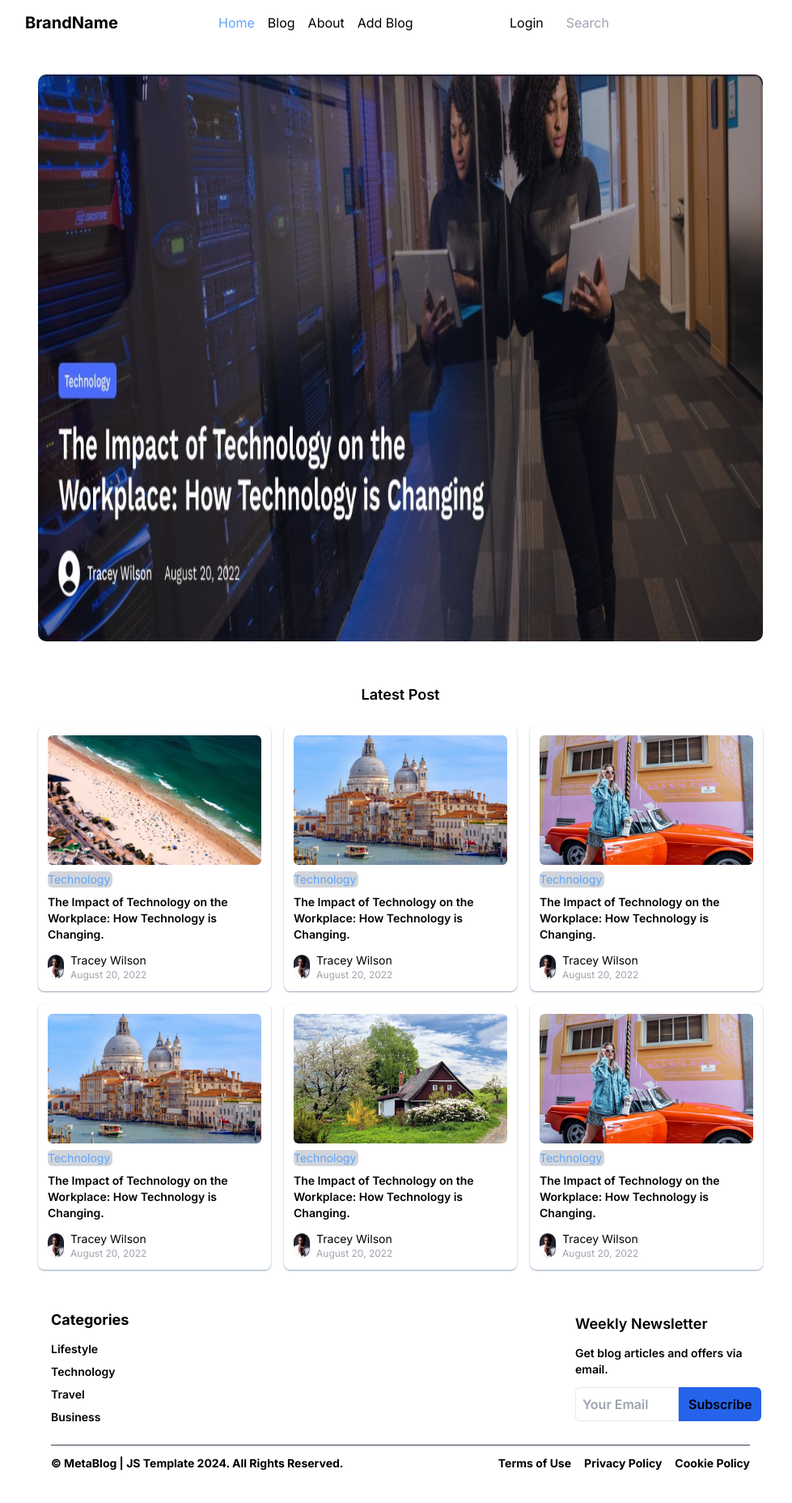
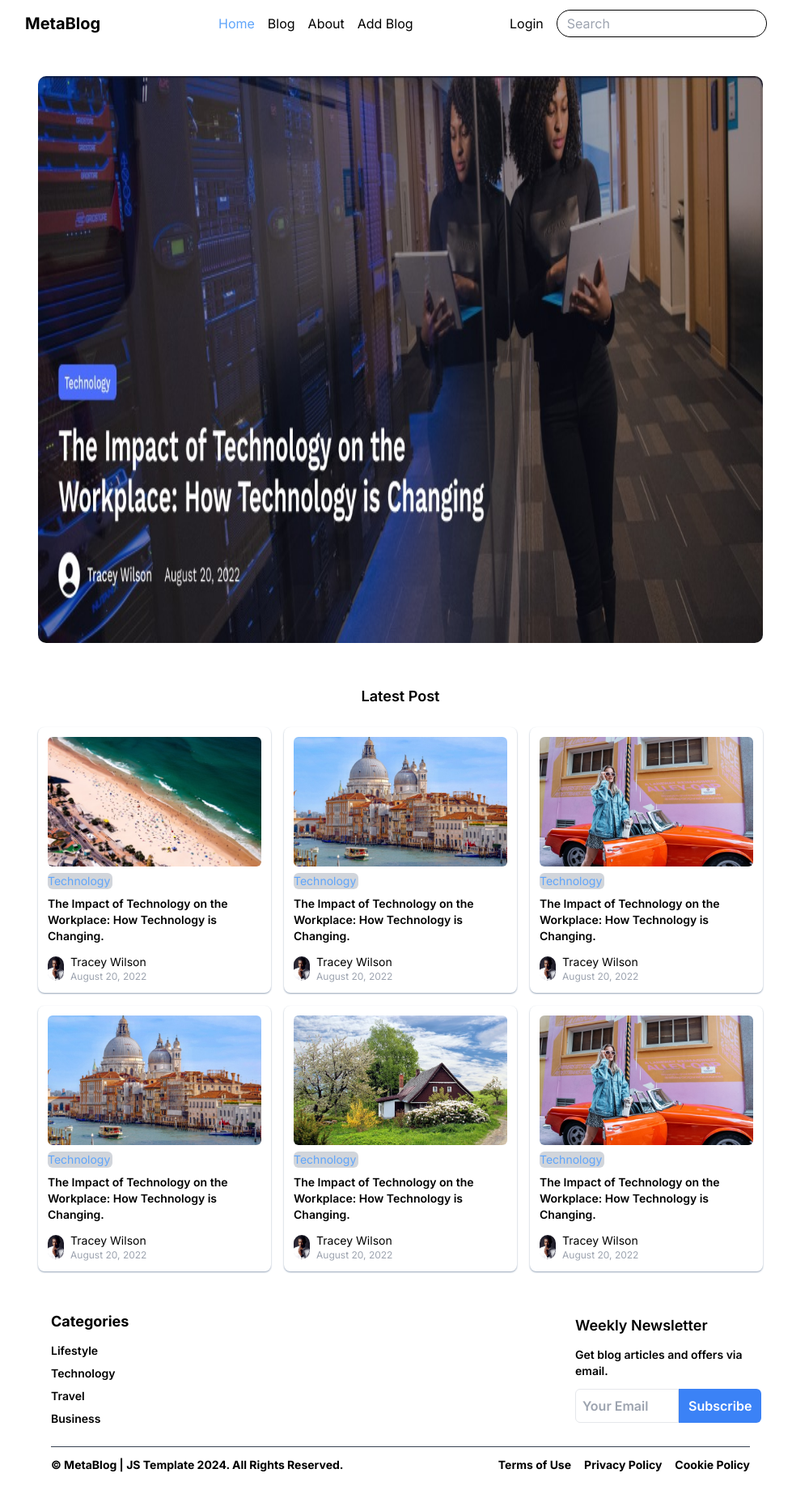
Before and after one commit to Ah815/Blog_App, a Next.js app: page / in a window 1280 px wide. Shown: the top 1856 px of the page at 81% size, without its empty margins (145-1124 px from the left). Built offline with nearby package versions, Linux system fonts and the light colour scheme; no server answers.

Commit message:
bolg image, footer color and changes in navbar

```diff
--- a/src/components/Footer.jsx
+++ b/src/components/Footer.jsx
@@ -34,7 +34,7 @@ const Footer = () => {
                   placeholder="Your Email"
                   className="p-2 border rounded-l-md text-black w-32"
                 />
-                <button className="bg-blue-600 text-black px-3 rounded-r-md">
+                <button className="bg-blue-500 hover:bg-blue-700 text-white px-3 rounded-r-md">
                   Subscribe
                 </button>
               </div>
--- a/src/components/Navbar.jsx
+++ b/src/components/Navbar.jsx
@@ -30,7 +30,7 @@ function Navbar() {
       <div className="container mx-auto flex justify-between items-center px-4">
         {/* Brand Logo */}
         <div className="font-bold text-black text-xl w-1/4">
-          <Link href="/">BrandName</Link>
+          <Link href="/">MetaBlog</Link>
         </div>
 
         {/* Mobile Menu, Search Toggle & Login Toggle */}
@@ -108,7 +108,7 @@ function Navbar() {
           <input
             type="text"
             placeholder="Search"
-            className="bg-white text-black rounded-full px-3 py-1 focus:outline-none"
+            className="bg-white text-black border border-black rounded-full px-3 py-1 focus:outline-none"
           />
         </div>
       </div>
@@ -119,7 +119,7 @@ function Navbar() {
           <input
             type="text"
             placeholder="Search"
-            className="bg-white text-black rounded-full px-3 py-1 w-3/4 focus:outline-none"
+            className="bg-white text-black border border-black rounded-full px-3 py-1 w-3/4 focus:outline-none"
           />
         </div>
       )}
```
Also changed, not shown: public/blogpage.jpeg.
